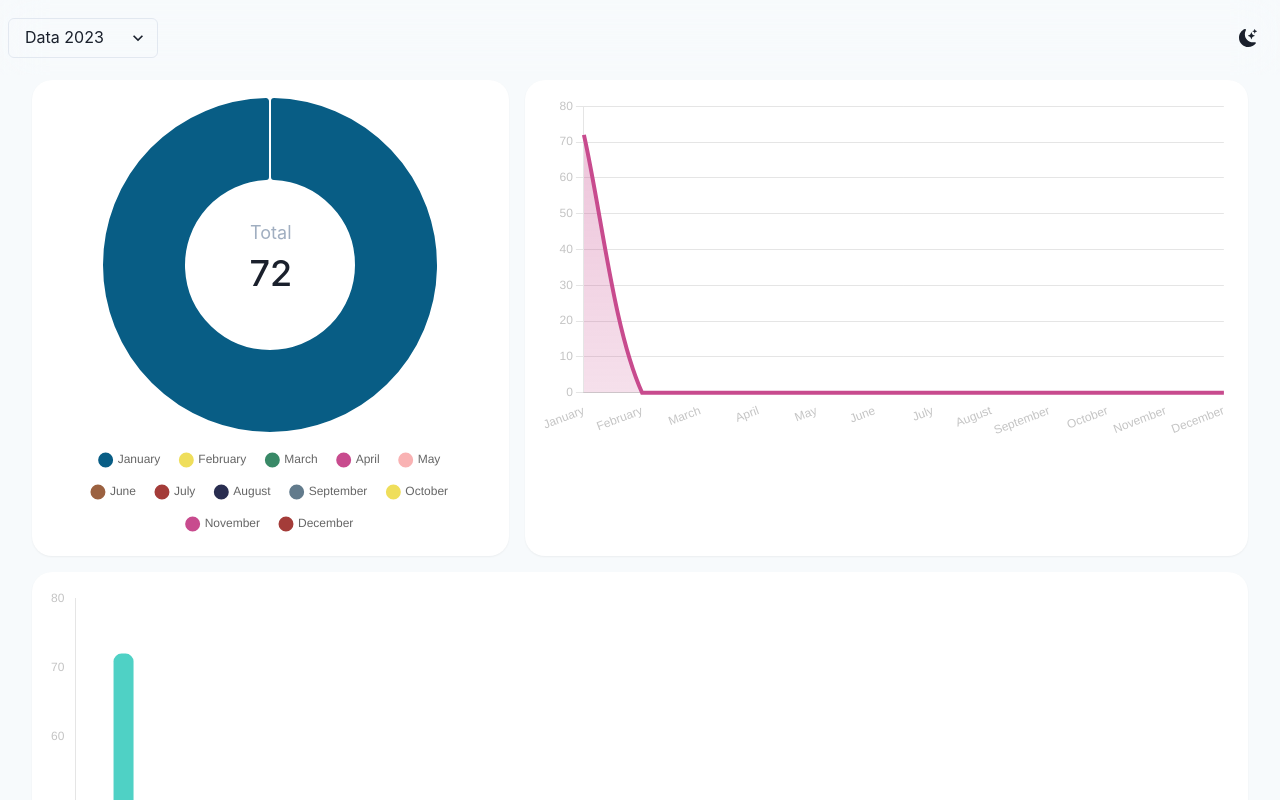
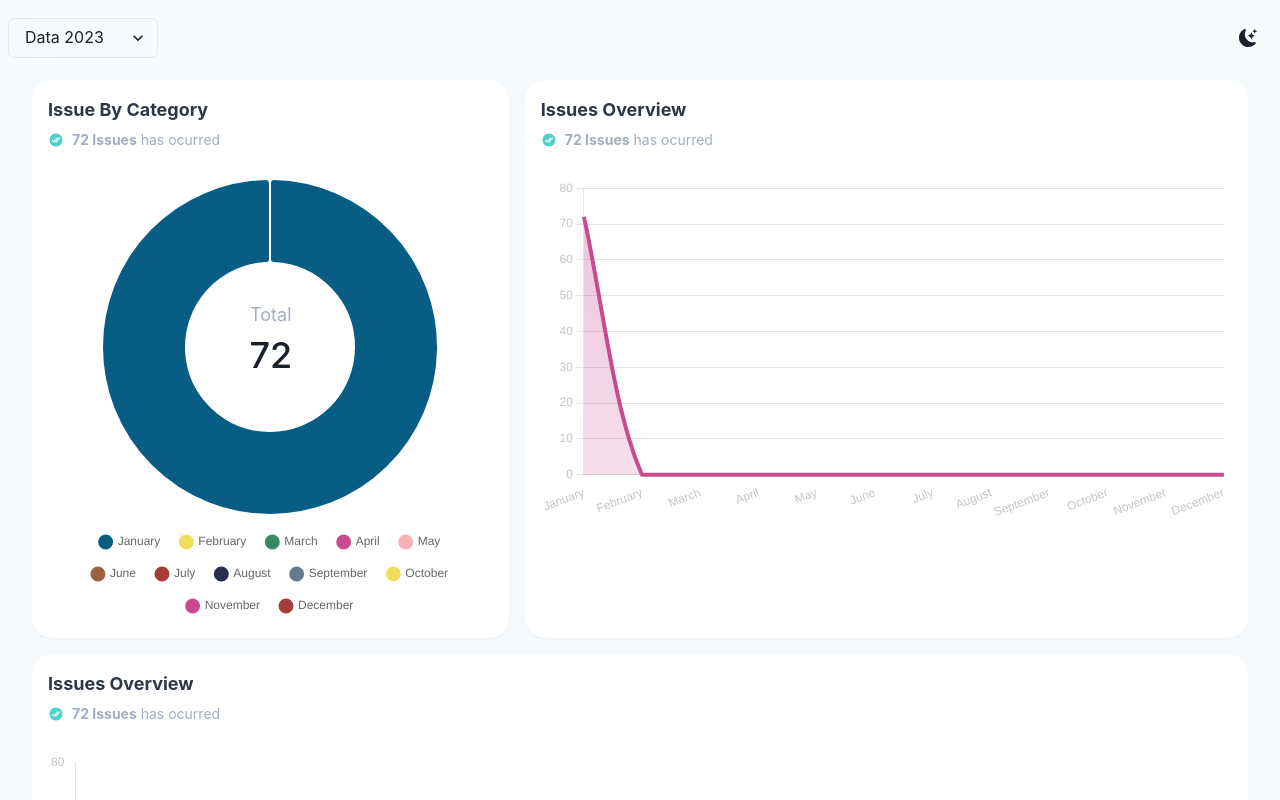
Before and after one commit to radenlarko/Chart-Test, a Next.js app: page / in a window 1280 px wide. Shown: the top 800 px of the page. Built offline with nearby package versions, Linux system fonts and the light colour scheme.

Commit message:
add component HeaderChart

```diff
--- /dev/null
+++ b/components/HeaderChart.tsx
@@ -0,0 +1,45 @@
+import {
+  Box,
+  BoxProps,
+  HStack,
+  Icon,
+  Text,
+  useColorModeValue,
+} from "@chakra-ui/react";
+import React from "react";
+import { IoCheckmarkDoneCircleSharp } from "react-icons/io5";
+
+interface Props extends BoxProps {
+  title: string;
+  value: string;
+  label: string;
+  isDark?: boolean;
+  extra?: React.ReactNode;
+}
+
+const HeaderChart = ({ title, value, label, isDark, extra }: Props) => {
+  const textColor = useColorModeValue(isDark ? "white" : "gray.700", "white");
+  return (
+    <Box>
+      <Box mb="6px">
+        <Text fontSize="lg" color={textColor} fontWeight="bold">
+          {title}
+        </Text>
+      </Box>
+      <HStack justifyContent="space-between" mb="28px">
+        <HStack>
+          <Icon as={IoCheckmarkDoneCircleSharp} color="teal.300" w={4} h={4} />
+          <Text fontSize="sm" color="gray.400" fontWeight="normal">
+            <Text fontWeight="bold" as="span">
+              {value}
+            </Text>{" "}
+            {label}
+          </Text>
+        </HStack>
+        <Box>{extra ? extra : null}</Box>
+      </HStack>
+    </Box>
+  );
+};
+
+export default HeaderChart;
--- a/pages/index.tsx
+++ b/pages/index.tsx
@@ -11,9 +11,12 @@ import AreaChart2 from "@/components/AreaChart2";
 import DonutChart from "@/components/DonutChart";
 import BarChart from "@/components/BarChart";
 import ColorModeToggle from "@/components/ColorModeToggle";
-import { useEffect, useState } from "react";
+import { useEffect, useMemo, useState } from "react";
 import dataCharts, { DataChart } from "@/utils/dataChart";
 import GridItemCard from "@/components/GridItemCard";
+import HeaderChart from "@/components/HeaderChart";
+import { myNumberFormat } from "@/utils/myFormat";
+import { mySum } from "@/utils/myFunction";
 
 const tahun = new Date().getFullYear();
 
@@ -39,6 +42,15 @@ export default function Home() {
 
     getCurrentData();
   }, [selectYear]);
+
+  const totalData = useMemo(() => {
+    if (selectedData.length === 0) {
+      return 0;
+    }
+
+    const val = mySum(selectedData.map((item) => item.value));
+    return val;
+  }, [selectedData]);
 
   return (
     <>
@@ -96,18 +108,39 @@ export default function Home() {
               gap={4}
             >
               <GridItemCard colSpan={{ base: 5, lg: 2 }}>
+                <HeaderChart
+                  title="Issue By Category"
+                  value={`${myNumberFormat(totalData)} Issues`}
+                  label="has ocurred"
+                />
                 <DonutChart dataChart={selectedData} />
               </GridItemCard>
               <GridItemCard colSpan={{ base: 5, lg: 3 }}>
+                <HeaderChart
+                  title="Issues Overview"
+                  value={`${myNumberFormat(totalData)} Issues`}
+                  label="has ocurred"
+                />
                 <AreaChart2
                   dataChart={selectedData}
                   rgbColor={[200, 75, 142]}
                 />
               </GridItemCard>
               <GridItemCard colSpan={5}>
+                <HeaderChart
+                  title="Issues Overview"
+                  value={`${myNumberFormat(totalData)} Issues`}
+                  label="has ocurred"
+                />
                 <BarChart dataChart={selectedData} />
               </GridItemCard>
               <GridItemCard colSpan={5} isDark>
+                <HeaderChart
+                  title="Issues Overview"
+                  value={`${myNumberFormat(totalData)} Issues`}
+                  label="has ocurred"
+                  isDark
+                />
                 <BarChart dataChart={selectedData} isDark />
               </GridItemCard>
             </Grid>
```
